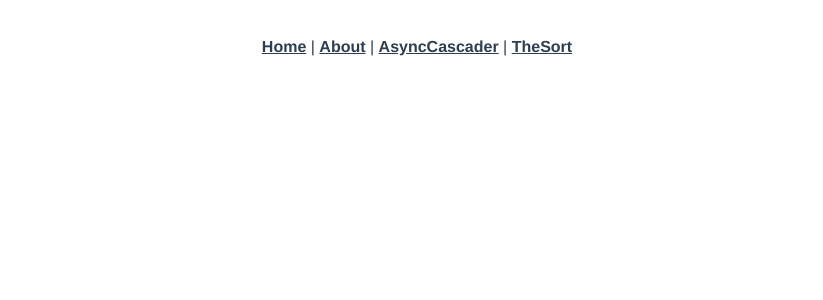
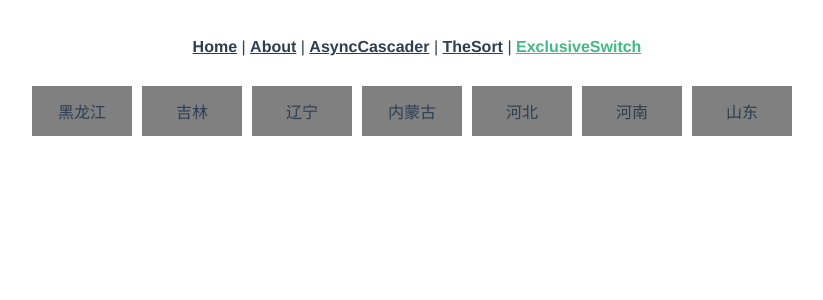
Before and after one commit to shao4598/element-ui-demo, a Vue app: page /exclusive-switch in a window 1280 px wide. Shown: the top 300 px of the page, without its empty margins (223-1046 px from the left). Built offline with nearby package versions, Linux system fonts and the light colour scheme.

Commit message:
feat: 上传互斥按钮功能

```diff
--- a/src/App.vue
+++ b/src/App.vue
@@ -16,6 +16,8 @@
       <router-link to="/AsyncCascader">AsyncCascader</router-link>
       |
       <router-link to="/TheSort">TheSort</router-link>
+      |
+      <router-link to="/exclusive-switch">ExclusiveSwitch</router-link>
     </nav>
     <router-view />
   </div>
--- a/src/router/index.js
+++ b/src/router/index.js
@@ -11,6 +11,7 @@ import VueRouter from 'vue-router';
 import HomeView from '../views/HomeView.vue';
 import AsyncCascader from '../views/async-cascader.vue';
 import TheSort from '../views/the-sort.vue';
+import ExclusiveSwitch from '../views/exclusive-switch.vue';
 
 Vue.use(VueRouter);
 
@@ -39,11 +40,14 @@ const routes = [
     name: 'TheSort',
     component: TheSort,
   },
+  {
+    path: '/exclusive-switch',
+    name: 'exclusive-switch',
+    component: ExclusiveSwitch,
+  },
 ];
-
 const router = new VueRouter({
   mode: 'history',
-  base: process.env.BASE_URL,
   routes,
 });
 
--- /dev/null
+++ b/src/views/exclusive-switch.vue
@@ -0,0 +1,56 @@
+<template>
+  <div style="display: flex; justify-content: center">
+    <div
+      v-for="(item, index) in dataList"
+      :key="item.id"
+      :class="['switch', switchStatus[index] ? 'on' : 'off']"
+      @click="currentId = item.id"
+    >
+      {{ item.name }}
+    </div>
+  </div>
+</template>
+
+<script>
+export default {
+  name: 'ExclusiveSwitch',
+  data() {
+    return {
+      dataList: [
+        { id: 1, name: '黑龙江' },
+        { id: 2, name: '吉林' },
+        { id: 3, name: '辽宁' },
+        { id: 4, name: '内蒙古' },
+        { id: 5, name: '河北' },
+        { id: 6, name: '河南' },
+        { id: 7, name: '山东' },
+      ],
+      currentId: 0,
+    };
+  },
+  computed: {
+    switchStatus() {
+      return this.dataList.map(({ id }) => id === this.currentId);
+    },
+  },
+};
+</script>
+
+<style>
+.switch {
+  display: flex;
+  justify-content: center;
+  align-items: center;
+  width: 100px;
+  height: 50px;
+  margin-right: 10px;
+}
+
+.on {
+  background-color: coral;
+}
+
+.off {
+  background-color: grey;
+}
+</style>
```
